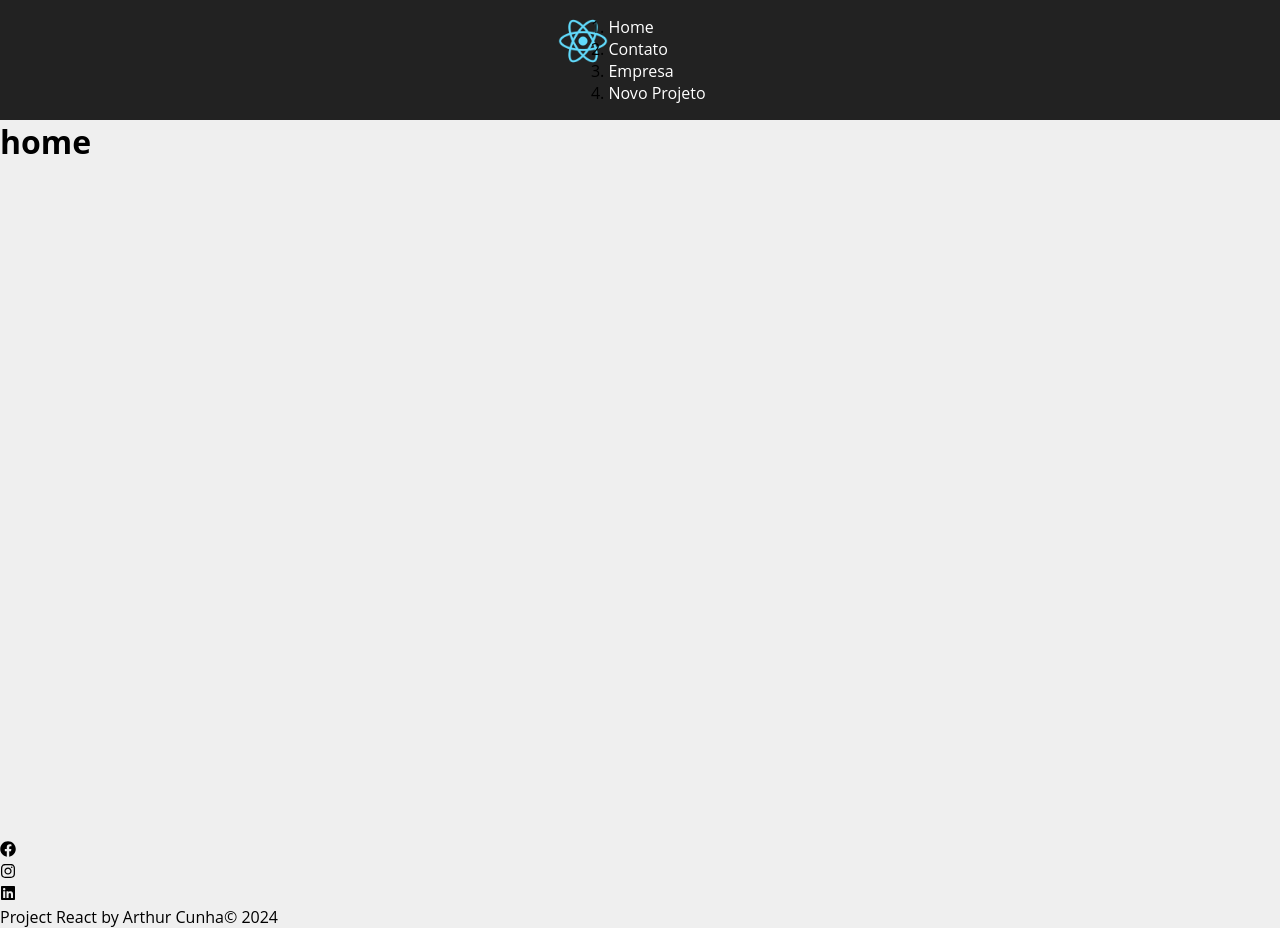
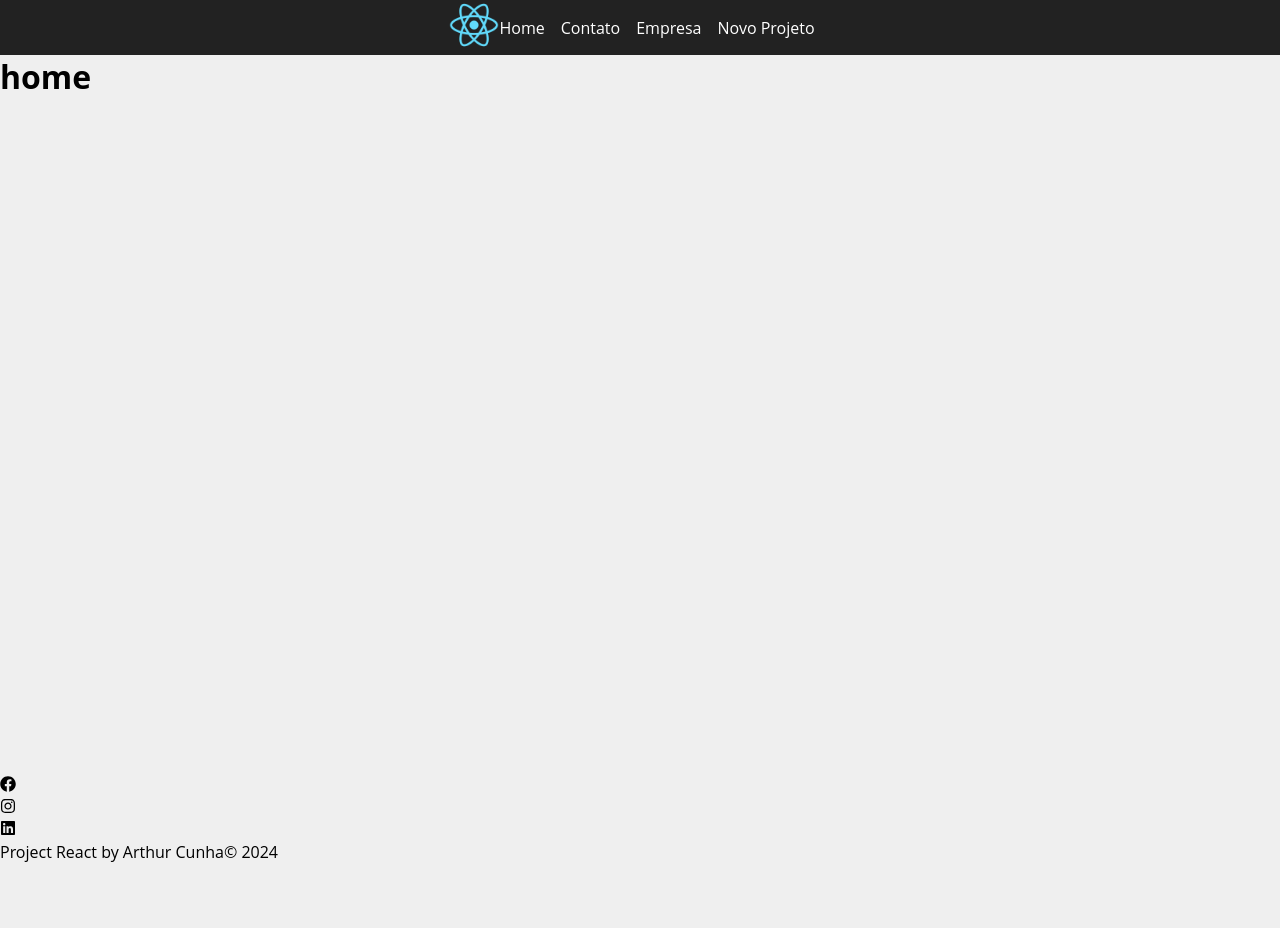
Before and after one commit to ArthurCunha-Dev/costs, a React (Create React App) app: page / in a window 1280 px wide. After the commit the page ends 863 px from the top, so only its background shows below. Built offline with nearby package versions, Linux system fonts and the light colour scheme.

Commit message:
Ajuste na localização do logo e dos links

```diff
--- a/src/components/layout/Navbar.js
+++ b/src/components/layout/Navbar.js
@@ -5,26 +5,26 @@ import logo from '../../img/logo.png';
 
 function Navbar() {
   return (
-    <nav className={styles.navbar}>
+    <nav className={styles.navbar} aria-label="Navegação principal">
       <Container>
         <Link to="/">
           <img
             src={logo}
-            alt="Costs"
-            style={{ width: '50px', height: '50px' }}
+            alt="Logo Costs"
+            className={styles.logo}
           />
         </Link>
         <ul className={styles.list}>
-           <li class={styles.item}>
+          <li className={styles.item}>
             <Link to="/">Home</Link>
           </li>
-           <li class={styles.item}>
+          <li className={styles.item}>
             <Link to="/contact">Contato</Link>
           </li>
-           <li class={styles.item}>
+          <li className={styles.item}>
             <Link to="/company">Empresa</Link>
           </li>
-           <li class={styles.item}>
+          <li className={styles.item}>
             <Link to="/newproject">Novo Projeto</Link>
           </li>
         </ul>
--- a/src/components/layout/Navbar.module.css
+++ b/src/components/layout/Navbar.module.css
@@ -3,12 +3,15 @@
     justify-content: space-between;
     background-color: #222;
     padding: 1em;
+    padding: 0 15rem;
 }
 
 .list {
-    display: felx;
-    list-style: nome;
+    display: flex;
+    list-style: none;
     align-items: center;
+    margin: 0;
+   padding: 0;
 }
 
 .item{
@@ -24,3 +27,8 @@
     color: #FFBB33;
 
 }
+
+.logo {
+    width: 50px;
+    height: 50px;
+  }
```
